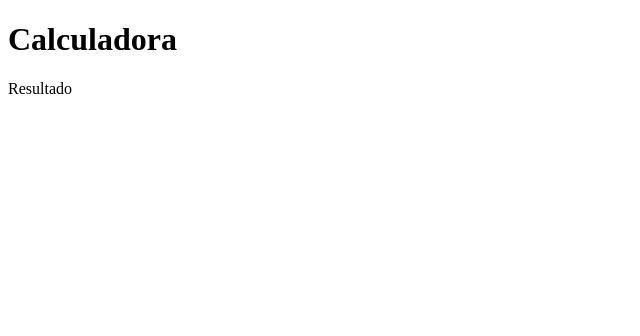
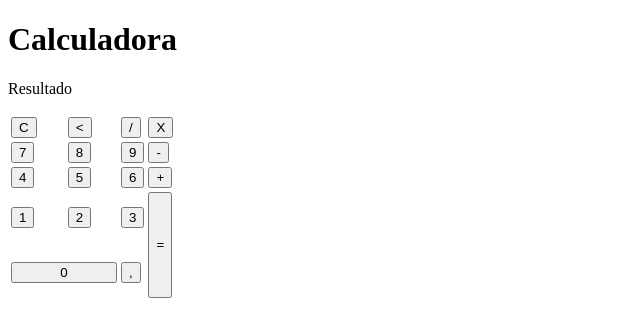
Before and after one commit to xicaocv123/calculadora, a plain HTML site: page index.html in a window 1280 px wide. Shown: the whole page, without its empty margins (0-640 px from the left). Drawn offline with Linux system fonts and the light colour scheme.

Commit message:
Add files via upload

```diff
--- a/index.html
+++ b/index.html
@@ -11,7 +11,34 @@
         <h1>Calculadora</h1>
         <P id="Resultado">Resultado</P>
         <table>
-
+            <tr>
+                <td><button class="botao">C</button></td>
+                <td><button class="botao"><</button></td>
+                <td><button class="botao">/</button></td>
+                <td><button class="botao">X</button></td>
+            </tr>
+            <tr>
+                <td><button class="botao">7</button></td>
+                <td><button class="botao">8</button></td>
+                <td><button class="botao">9</button></td>
+                <td><button class="botao">-</button></td>
+            </tr>
+            <tr>
+                <td><button class="botao">4</button></td>
+                <td><button class="botao">5</button></td>
+                <td><button class="botao">6</button></td>
+                <td><button class="botao">+</button></td>
+            </tr>
+            <tr>
+                <td><button class="botao">1</button></td>
+                <td><button class="botao">2</button></td>
+                <td><button class="botao">3</button></td>
+                <td rowspan="2"><button class="botao" style="height: 106px;">=</button></td>
+            </tr>
+            <tr>
+                <td colspan="2"><button class="botao" style="width: 106px;">0</button></td>
+                <td><button class="botao">,</button></td>
+            </tr>
         </table>
     </div>
 </body>
```
